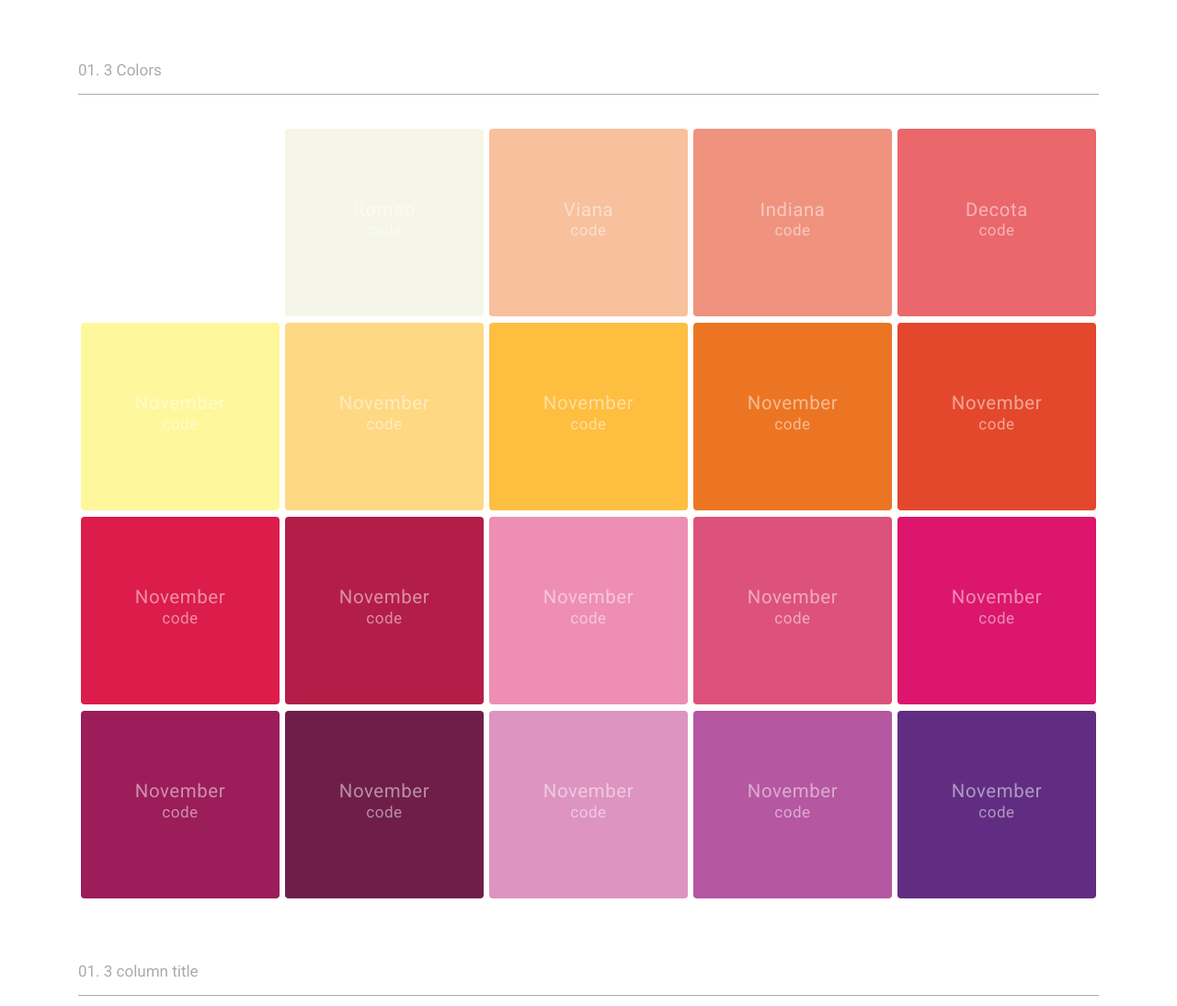
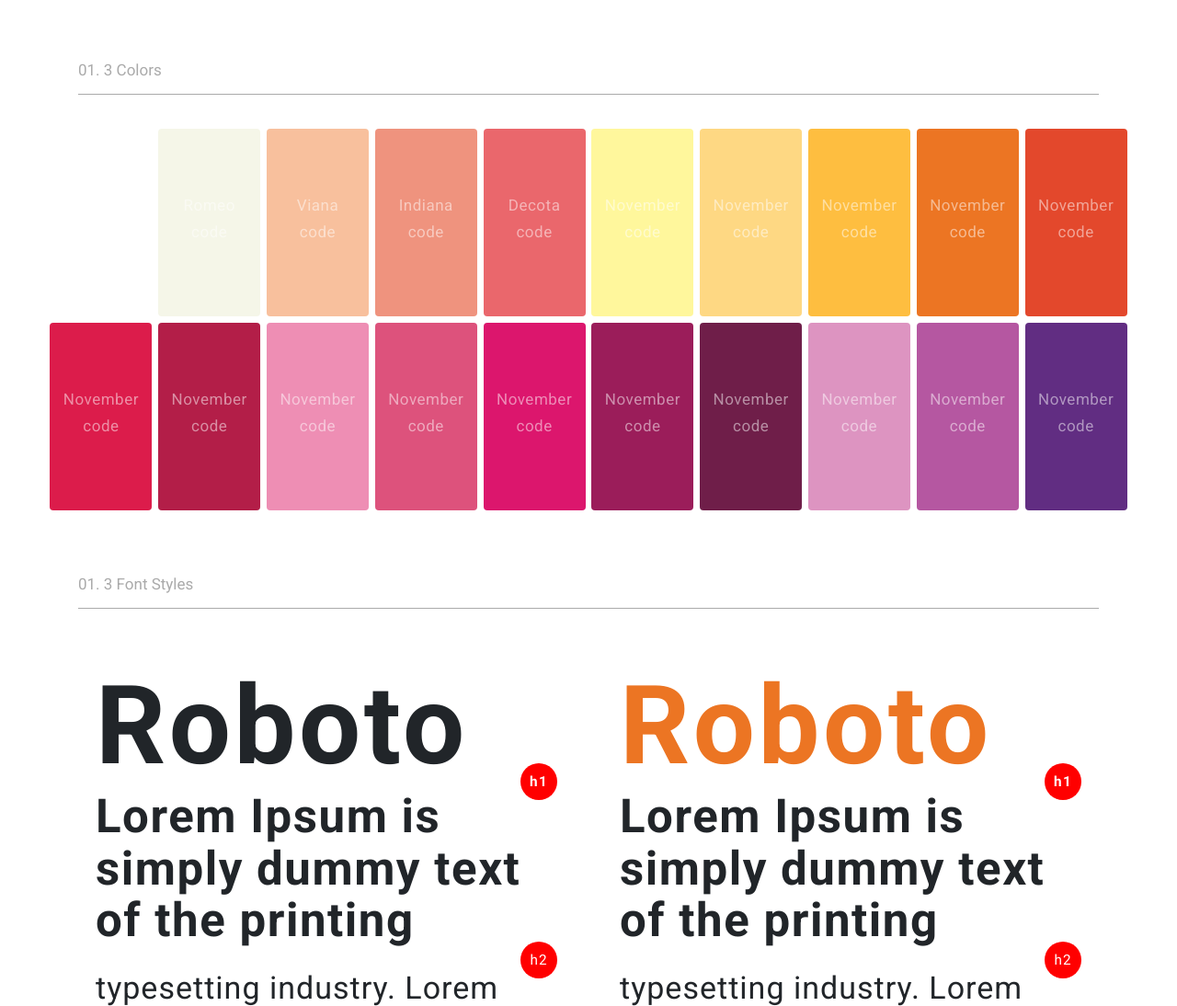
Before and after one commit to aravindaprabath/BlueBox, a plain HTML site: page index.html in a window 1280 px wide. Shown: the top 1094 px of the page at 92% size. Drawn offline with nearby package versions, Linux system fonts and the light colour scheme; a web font is replaced by a local one.

Commit message:
grid
grid

```diff
--- a/index.html
+++ b/index.html
@@ -17,8 +17,8 @@
 </head>
 
 <body>
+  <!-- Colors -->
   <div class="container">
-    <!-- Colors -->
     <div class="row">
       <div class="col-md-12">
         <div class="component-name">
@@ -26,6 +26,134 @@
         </div>
       </div>
     </div>
+  </div>
+
+  <div class="color-palet-container">
+    <div class="color-container__color-box color-container__color-box--alpha">
+      <div>
+        <h2>Alpha</h2>
+        <h3>code</h3>
+      </div>
+    </div>
+    <div class="color-container__color-box color-container__color-box--romeo">
+      <div>
+        <h2>Romeo</h2>
+        <h3>code</h3>
+      </div>
+    </div>
+    <div class="color-container__color-box  color-container__color-box--viana">
+      <div>
+        <h2>Viana</h2>
+        <h3>code</h3>
+      </div>
+    </div>
+    <div class="color-container__color-box color-container__color-box--indiana ">
+      <div>
+        <h2>Indiana</h2>
+        <h3>code</h3>
+      </div>
+    </div>
+    <div class="color-container__color-box color-container__color-box--november ">
+      <div>
+        <h2>Decota</h2>
+        <h3>code</h3>
+      </div>
+    </div>
+    <div class="color-container__color-box color-container__color-box--decota ">
+      <div>
+        <h2>November</h2>
+        <h3>code</h3>
+      </div>
+    </div>
+    <div class="color-container__color-box color-container__color-box--seven">
+      <div>
+        <h2>November</h2>
+        <h3>code</h3>
+      </div>
+    </div>
+    <div class="color-container__color-box color-container__color-box--eight ">
+      <div>
+        <h2>November</h2>
+        <h3>code</h3>
+      </div>
+    </div>
+    <div class="color-container__color-box color-container__color-box--nine ">
+      <div>
+        <h2>November</h2>
+        <h3>code</h3>
+      </div>
+    </div>
+    <div class="color-container__color-box color-container__color-box--ten ">
+      <div>
+        <h2>November</h2>
+        <h3>code</h3>
+      </div>
+    </div>
+    <div class="color-container__color-box color-container__color-box--eleven ">
+      <div>
+        <h2>November</h2>
+        <h3>code</h3>
+      </div>
+    </div>
+    <div class="color-container__color-box color-container__color-box--twelve ">
+      <div>
+        <h2>November</h2>
+        <h3>code</h3>
+      </div>
+    </div>
+    <div class="color-container__color-box color-container__color-box--therteen ">
+      <div>
+        <h2>November</h2>
+        <h3>code</h3>
+      </div>
+    </div>
+    <div class="color-container__color-box color-container__color-box--fourteen ">
+      <div>
+        <h2>November</h2>
+        <h3>code</h3>
+      </div>
+    </div>
+    <div class="color-container__color-box color-container__color-box--fifteen ">
+      <div>
+        <h2>November</h2>
+        <h3>code</h3>
+      </div>
+    </div>
+    <div class="color-container__color-box color-container__color-box--sixteen ">
+      <div>
+        <h2>November</h2>
+        <h3>code</h3>
+      </div>
+    </div>
+    <div class="color-container__color-box color-container__color-box--seventeen ">
+      <div>
+        <h2>November</h2>
+        <h3>code</h3>
+      </div>
+    </div>
+    <div class="color-container__color-box color-container__color-box--eighteen ">
+      <div>
+        <h2>November</h2>
+        <h3>code</h3>
+      </div>
+    </div>
+    <div class="color-container__color-box color-container__color-box--nineteen ">
+      <div>
+        <h2>November</h2>
+        <h3>code</h3>
+      </div>
+    </div>
+    <div class="color-container__color-box color-container__color-box--twenty ">
+      <div>
+        <h2>November</h2>
+        <h3>code</h3>
+      </div>
+    </div>
+  </div>
+
+
+
+  <!-- <div class="container">
     <div class="row">
       <div class="col-md-12">
         <div class="color-container">
@@ -152,15 +280,19 @@
         </div>
       </div>
     </div>
+  </div> -->
   <!-- End of colors-->
   <!-- Font Styles -->
+  <div class="container">
     <div class="row">
       <div class="col-md-12">
         <div class="component-name">
-          01. 3 column title
+          01. 3 Font Styles
         </div>
       </div>
     </div>
+  </div>
+  <div class="container">
     <div class="row">
       <div class="col-md-12 col-lg-6 custom-font-styles custom-font-styles__roboto">
         <div class="custom-font-styles__roboto--h0-ttl">Roboto</div>
@@ -183,13 +315,6 @@
           It was popularised in the 1960s with the release of Letraset sheets containing Lorem Ipsum passages, and more recently
           with desktop publishing software like Aldus PageMaker including versions of Lorem Ipsum.
         </p>
-      </div>
-    </div>
-    <div class="row">
-      <div class="col-md-12">
-        <div class="content-break-line">
-          <div>content- break line</div>
-        </div>
       </div>
     </div>
     <div class="row">
@@ -216,8 +341,14 @@
         </p>
       </div>
     </div>
+  </div>
   <!-- End of font-styles -->
+
+
+
+
   <!-- Title without icons -->
+  <div class="container">
     <div class="row">
       <div class="col-md-12">
         <div class="component-name">
@@ -225,6 +356,8 @@
         </div>
       </div>
     </div>
+  </div>
+  <div class="container">
     <div class="row">
       <div class="col-md-12">
         <div class="lunu-title-wrapper">
@@ -237,8 +370,12 @@
         </div>
       </div>
     </div>
+  </div>
   <!-- End of title without icons -->
+
+
   <!-- 3 column title -->
+  <div class="container">
     <div class="row">
       <div class="col-md-12">
         <div class="component-name">
@@ -246,6 +383,8 @@
         </div>
       </div>
     </div>
+  </div>
+  <div class="container">
     <div class="row">
       <div class="col-md-12">
         <div class="lunu-title-wrapper">
@@ -264,8 +403,10 @@
         </div>
       </div>
     </div>
+  </div>
   <!-- End of 3 column title -->
   <!-- 3 column title with a dropdown -->
+  <div class="container">
     <div class="row">
       <div class="col-md-12">
         <div class="component-name">
@@ -273,6 +414,8 @@
         </div>
       </div>
     </div>
+  </div>
+  <div class="container">
     <div class="row">
       <div class="col-md-12">
         <div class="lunu-title-dropdown-wrapper">
@@ -304,8 +447,10 @@
         </div>
       </div>
     </div>
+  </div>
   <!-- end of 3 column title with a dropdown -->
   <!-- User Profile -->
+  <div class="container">
     <div class="row">
       <div class="col-md-12">
         <div class="component-name">
@@ -313,8 +458,10 @@
         </div>
       </div>
     </div>
-    <div class="row">
-      <div class="col-md-12">
+  </div>
+  <div class="container-fluid p-0">
+    <div class="row p-0 m-0">
+      <div class="col-md-12  p-0 m-0">
         <div class="user-profile-container">
           <div class="user-profile-container__cover-image">
             <div class="user-profile-container__data">
@@ -333,11 +480,13 @@
         </div>
       </div>
     </div>
+  </div>
   <!-- End of User Profile -->
   <br>
   <br>
   <br>
   <!-- Cards -->
+  <div class="container">
     <div class="row">
       <div class="col-md-12">
         <div class="component-name">
@@ -345,6 +494,8 @@
         </div>
       </div>
     </div>
+  </div>
+  <div class="container">
     <div class="row">
       <div class="col-md-4">
         <div class="card-wrapper">
@@ -415,10 +566,12 @@
         </div>
       </div>
     </div>
+  </div>
   <!-- End of Cards -->
 
 
   <!-- image card with icon -->
+  <div class="container">
     <div class="row">
       <div class="col-md-12">
         <div class="component-name">
@@ -427,7 +580,9 @@
       </div>
     </div>
 
+  </div>
 
+  <div class="container">
     <div class="row">
       <div class="col-md-6">
         <div class="drop-menu-card-rapper">
@@ -508,7 +663,11 @@
               unchanged. It was popularised in the 1960s with the release of Letraset sheets containing Lorem Ipsum passages,
               and more recently with desktop publishing software like Aldus PageMaker including versions of Lorem Ipsum.
             </p>
-            <a name="" class="btn btn-primary" href="#" role="button">Click Me</a>
+            <a href="dsfsdf">
+              <div class="drop-menu-card-rapper__text-container-classic__button drop-menu-card-rapper__text-container-classic__button--purple">
+                <i class="fa fa-angle-right" aria-hidden="true"></i>
+              </div>
+            </a>
           </div>
         </div>
       </div>
@@ -591,15 +750,20 @@
               unchanged. It was popularised in the 1960s with the release of Letraset sheets containing Lorem Ipsum passages,
               and more recently with desktop publishing software like Aldus PageMaker including versions of Lorem Ipsum.
             </p>
-            <a name="" id="" class="btn btn-primary" href="#" role="button">Click Me</a>
+            <a href="dsfsdf">
+              <div class="drop-menu-card-rapper__text-container-classic__button drop-menu-card-rapper__text-container-classic__button--purple">
+                <i class="fa fa-angle-right" aria-hidden="true"></i>
+              </div>
+            </a>
+
           </div>
         </div>
       </div>
 
     </div>
+  </div>
 
   <!-- End of image card with icon -->
-  </div>
 
 
 
--- /dev/null
+++ b/smacss/layouts/_grid.scss
@@ -0,0 +1,21 @@
+.color-palet-container {
+    display: grid;
+    grid-template-columns: repeat(3, 1fr);
+    grid-template-rows: repeat(10, 1fr);
+    margin: 0em 2em;
+    @media screen and (min-width: 768px) {
+        grid-template-columns: repeat(5, 1fr);
+        grid-template-rows: repeat(4, 1fr);
+        margin: 0em 3em;
+    }
+    @media screen and (min-width: 992px) {
+        grid-template-columns: repeat(10, 1fr);
+        grid-template-rows: repeat(2, 1fr);
+    }
+    div {
+        h2,
+        h3 {
+            font-size: 1em;
+        }
+    }
+}
--- a/smacss/layouts/_index.scss
+++ b/smacss/layouts/_index.scss
@@ -0,0 +1 @@
+@import "_grid.scss";
--- a/smacss/modules/_card-image-with-dropdown-classic.scss
+++ b/smacss/modules/_card-image-with-dropdown-classic.scss
@@ -140,6 +140,23 @@
                 padding: .3em;
             }
         }
+        @include e(button) {
+            width: 100%;
+            box-sizing: border-box;
+            @include m(purple) {
+                color: $fuchsia;
+            }
+            i {
+                display: inline-block;
+                padding: 0em .5em;
+                font-size: 2em;
+                transition: font-size .1s ease-in-out;
+                &:hover {
+                    cursor: pointer;
+                    font-size: 2.3em;
+                }
+            }
+        }
     }
 }
 
--- a/smacss/modules/_font-styles.scss
+++ b/smacss/modules/_font-styles.scss
@@ -65,7 +65,7 @@
             }
         }
         @include m(h0-ttl) {
-            font-size: 7rem;
+            font-size: 7em;
             word-wrap: break-word;
             margin: 0 0 .2em;
             line-height: 1em;
@@ -75,22 +75,22 @@
                 color: $nine;
             }
             @media screen and (min-width: 576px) {
-                font-size: 8em;
+                font-size: 9em;
                 margin: 0 0 .1em;
                 letter-spacing: .03em;
             }
             @media screen and (min-width: 768px) {
-                font-size: 6em;
+                font-size: 9em;
                 margin: 0 0 .1em;
                 letter-spacing: .03em;
             }
             @media screen and (min-width: 992px) {
-                font-size: 8em;
+                font-size: 7.5em;
                 margin: 0 0 .1em;
                 letter-spacing: .03em;
             }
             @media screen and (min-width: 1200px) {
-                font-size: 8em;
+                font-size: 7em;
                 margin: 0 0 .1em;
                 letter-spacing: .03em;
             }
@@ -177,17 +177,17 @@
                 letter-spacing: .03em;
             }
             @media screen and (min-width: 768px) {
-                font-size: 6em;
+                font-size: 9em;
                 margin: 0 0 .1em;
                 letter-spacing: .03em;
             }
             @media screen and (min-width: 992px) {
-                font-size: 8em;
+                font-size: 7.5em;
                 margin: 0 0 .1em;
                 letter-spacing: .03em;
             }
             @media screen and (min-width: 1200px) {
-                font-size: 8em;
+                font-size: 7em;
                 margin: 0 0 .1em;
                 letter-spacing: .03em;
             }
--- a/smacss/modules/_profile-header.scss
+++ b/smacss/modules/_profile-header.scss
@@ -1,9 +1,13 @@
     .user-profile-container {
         max-width: 100%;
-        height: 30vh;
+        height: 20em;
+        margin-bottom: 10em;
+        @media screen and (min-width: 768px) {
+            margin-bottom: 5em;
+        }
         @include e(cover-image) {
             width: 100%;
-            height: 70%;
+            height: 100%;
             background-image: url("../images/cover.jpg");
             background-size: cover;
             background-position: center center;
```
Also changed, not shown: css/app.css, images/5.jpeg (added), 1 other file. Lines whose indentation alone changed are shown as unchanged.
